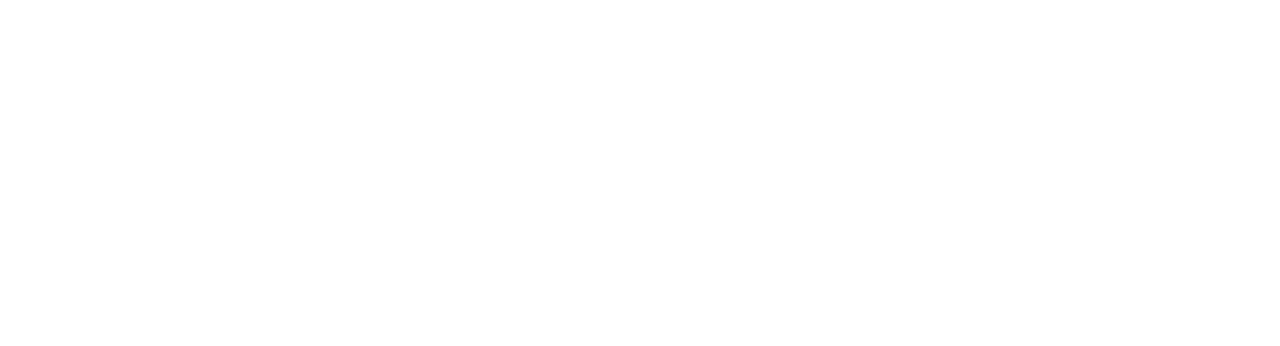
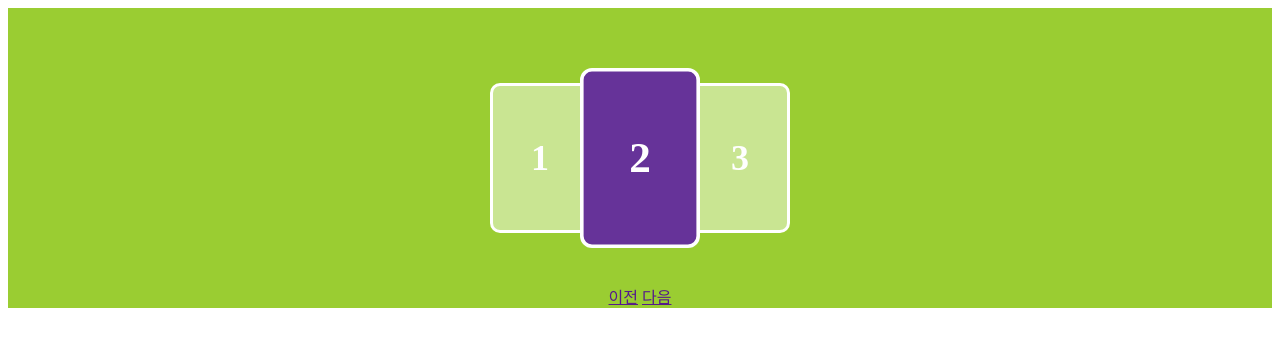
Before and after one commit to CodingWon/TIL, a plain HTML site: page JavaScript/example/cardChanger/cardChanger.html in a window 1280 px wide. Drawn offline with Linux system fonts and the light colour scheme.

Commit message:
js 예제 : cardChanger html+css

```diff
--- a/JavaScript/example/cardChanger/cardChanger.css
+++ b/JavaScript/example/cardChanger/cardChanger.css
@@ -0,0 +1,52 @@
+#container .box{
+    height: 300px;
+    background-color: yellowgreen;
+
+    /* item layout */
+    display: flex;
+    justify-content: center;
+    align-items: center;
+    position: relative;
+}
+
+#container ul{
+    /* reset */
+    margin: 0px;
+    padding: 0px;
+
+    /* item layout */
+    display: flex;
+}
+
+#container li{
+    /* reset */
+    list-style: none;
+
+    /* text */
+    color: #fff;
+    font-weight: bold;
+    font-size: 36px;
+
+    /* layout */
+    box-sizing: border-box;
+    width: 100px;
+    height: 150px;
+    border: 3px solid white;
+    border-radius: 10px;
+    background-color: #ffffff77;
+
+    /* item layout */
+    display: flex;
+    justify-content: center;
+    align-items: center;
+}
+
+#container .btn-list{
+    position: absolute;
+    bottom: 0;
+}
+
+#container li:nth-child(2){
+    transform: scale(1.2);
+    background-color: rebeccapurple;
+}
--- a/JavaScript/example/cardChanger/cardChanger.html
+++ b/JavaScript/example/cardChanger/cardChanger.html
@@ -5,9 +5,21 @@
     <meta http-equiv="X-UA-Compatible" content="IE=edge">
     <meta name="viewport" content="width=device-width, initial-scale=1.0">
     <title>Document</title>
-    <link rel="stylesheet" href="">
+    <link rel="stylesheet" href="cardChanger.css">
 </head>
 <body>
-
+    <section id="container">
+        <div class="box">
+            <ul>
+                <li>1</li>
+                <li>2</li>
+                <li>3</li>
+            </ul>
+            <div class="btn-list">
+                <a href="">이전</a>
+                <a href="">다음</a>
+            </div>
+        </div>
+    </section>
 </body>
 </html>
```
